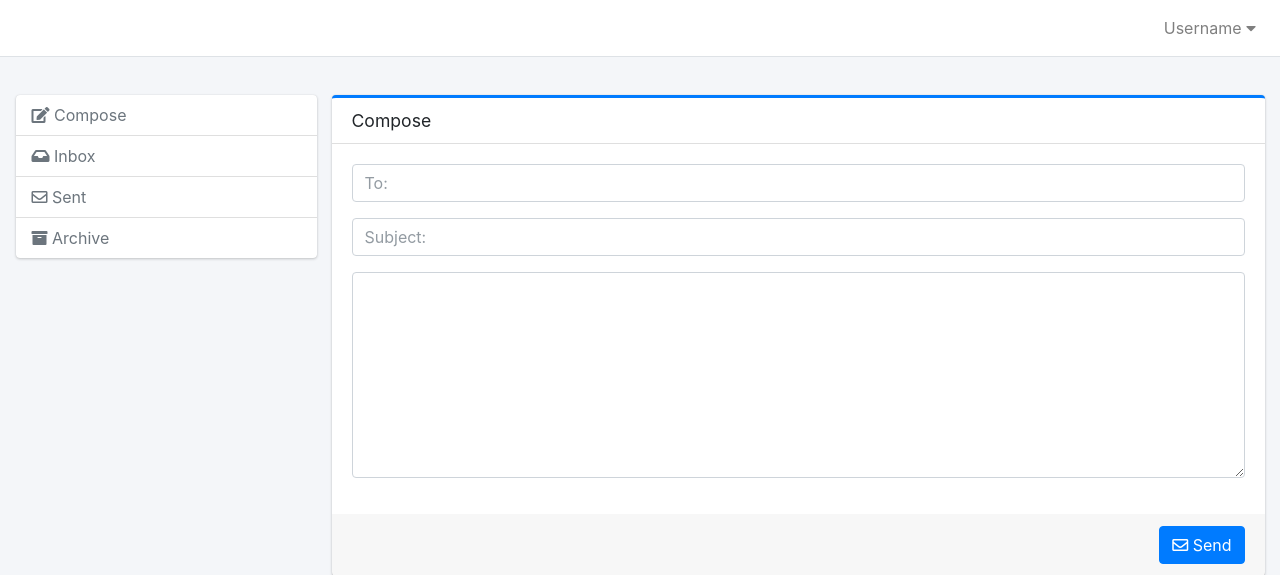
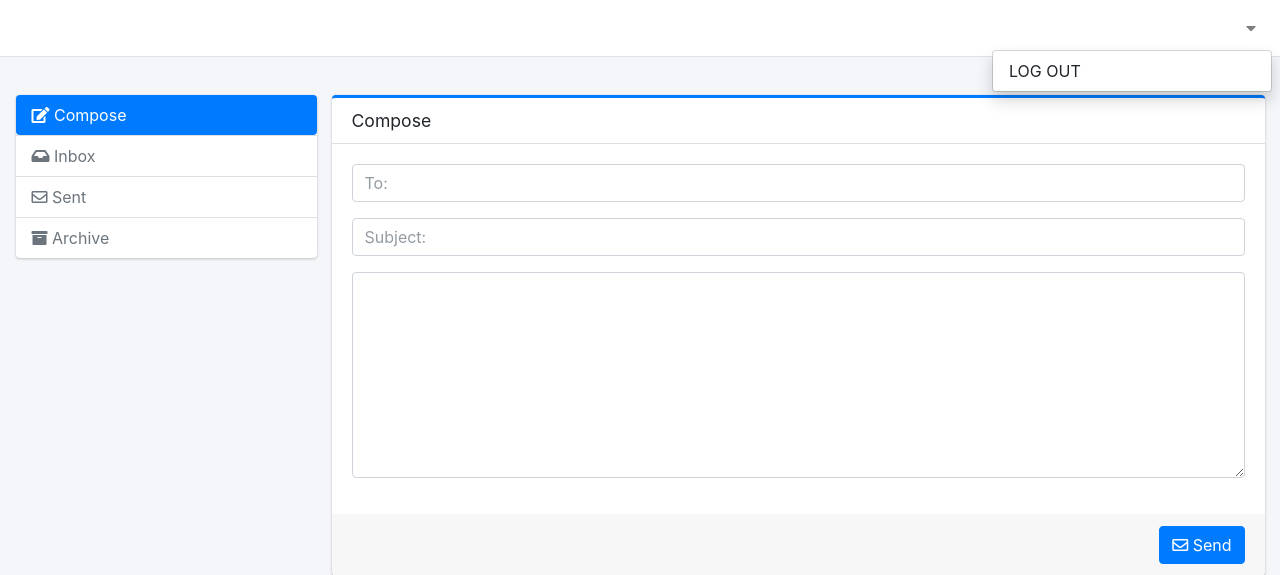
Before and after one commit to Animeshshrestha/project1, a Django app: template templates/email_compose.html in a window 1280 px wide, after a click that opens the changed part. Shown: the top 575 px of the page. Run offline with Django 3.2, Linux system fonts and the light colour scheme; the template is opened without the code that fills it, so the values that code supplies are empty; some libraries are stand-ins or nearby versions.

Commit message:
active menu added, logut menu fixed

```diff
--- a/static/css/custom.css
+++ b/static/css/custom.css
@@ -10,3 +10,7 @@
     height: 100vh;
     background: #f4f6f9;
 }
+
+.data-table{
+    cursor: pointer;
+}
--- a/templates/_partials/nav.html
+++ b/templates/_partials/nav.html
@@ -5,10 +5,10 @@
     <!-- Messages Dropdown Menu -->
     <!-- Notifications Dropdown Menu -->
     <li class="nav-item dropdown">
-      <a class="nav-link" data-toggle="dropdown" href="#">
-        Username <i class="fa fa-caret-down"></i>
+      <a class="nav-link" data-toggle="dropdown" href="#" id="nav_menu_main">
+        {{user.username}} <i class="fa fa-caret-down"></i>
       </a>
-      <div class="dropdown-menu dropdown-menu-lg dropdown-menu-right">
+      <div class="dropdown-menu dropdown-menu-lg dropdown-menu-right" id="nav_menu">
         <a href="{% url 'user-logout' %}" class="dropdown-item">
           LOG OUT
         </a>
--- a/templates/_partials/sidemenu.html
+++ b/templates/_partials/sidemenu.html
@@ -4,22 +4,22 @@
         <div class="card-body p-0">
         <ul class="nav nav-pills flex-column">
             <li class="nav-item active">
-            <a href="{% url 'user-email'%}" class="nav-link">
+            <a href="{% url 'user-email'%}" class="nav-link nav-link-menu active">
                 <i class="fa fa-edit"></i> Compose
             </a>
             </li>
             <li class="nav-item">
-            <a href="#inbox" onclick="myFunction('Inbox')" class="nav-link">
+            <a href="#inbox" onclick="myFunction('Inbox')" class="nav-link nav-link-menu">
                 <i class="fas fa-inbox"></i> Inbox
             </a>
             </li>
             <li class="nav-item">
-            <a href="#sent" onclick="myFunction('Sent')" class="nav-link">
+            <a href="#sent" onclick="myFunction('Sent')" class="nav-link nav-link-menu">
                 <i class="far fa-envelope"></i> Sent
             </a>
             </li>
             <li class="nav-item">
-            <a href="#archive" onclick="myFunction('Archive')" class="nav-link">
+            <a href="#archive" onclick="myFunction('Archive')" class="nav-link nav-link-menu">
                 <i class="fa fa-archive"></i> Archive
             </a>
             </li>
--- a/templates/base.html
+++ b/templates/base.html
@@ -104,6 +104,27 @@
     };
     http_response.send();
     }
+
+var navMenuMain = document.getElementById('nav_menu_main');
+var navMenu = document.getElementById('nav_menu');
+document.addEventListener('click', function(event) {
+    var isClickInside = navMenuMain.contains(event.target);
+    if (!isClickInside) {
+        navMenu.classList.remove('show')
+    }else{
+        if(navMenu.classList.contains('show') == false){
+            navMenu.classList.add('show')
+        }
+    }
+});
+
+var navLinkMenu = document.querySelectorAll('.nav-link-menu');
+for (let i = 0; i < navLinkMenu.length; i++) {
+    navLinkMenu[i].addEventListener("click", function(e) {
+        document.querySelector('.nav-link-menu.active').classList.remove('active');
+        e.currentTarget.classList.add('active');
+    });
+}
 </script>
 {% block scripts %}
 {% endblock %}
--- a/templates/email_list.html
+++ b/templates/email_list.html
@@ -1,5 +1,5 @@
 
-<div class="col-md-9">
+<div class="col-md-12">
 
     <div class="card-header">
       <h3 class="card-title">{{ params }}</h3>
@@ -21,9 +21,9 @@
             {% for email in emails%}
             <tr
             {% if email.is_read %}
+            class="table-secondary"
+            {%else%}
             class="table-light"
-            {%else%}
-            class="table-dark"
             {% endif %}
             id={{ email.id }}
             name={{ params }}
```
